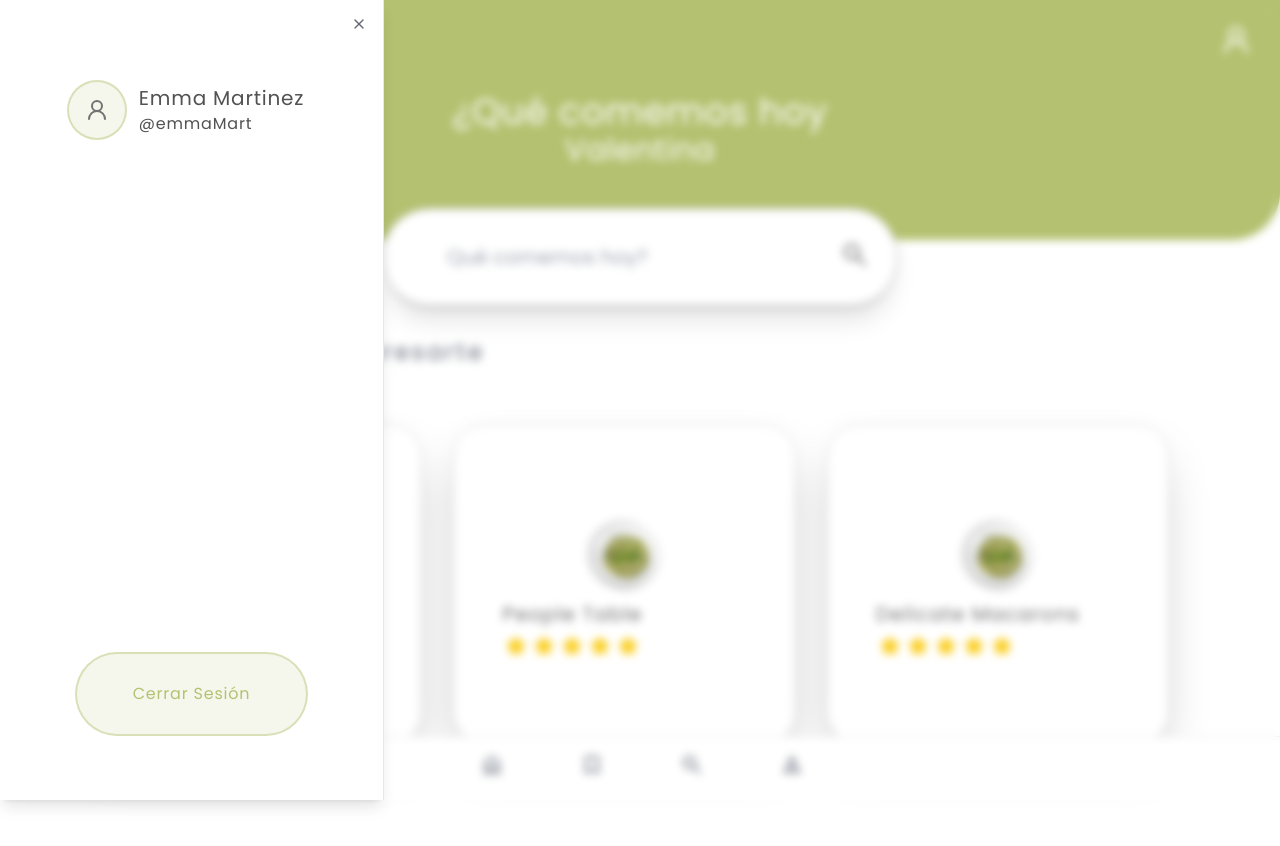
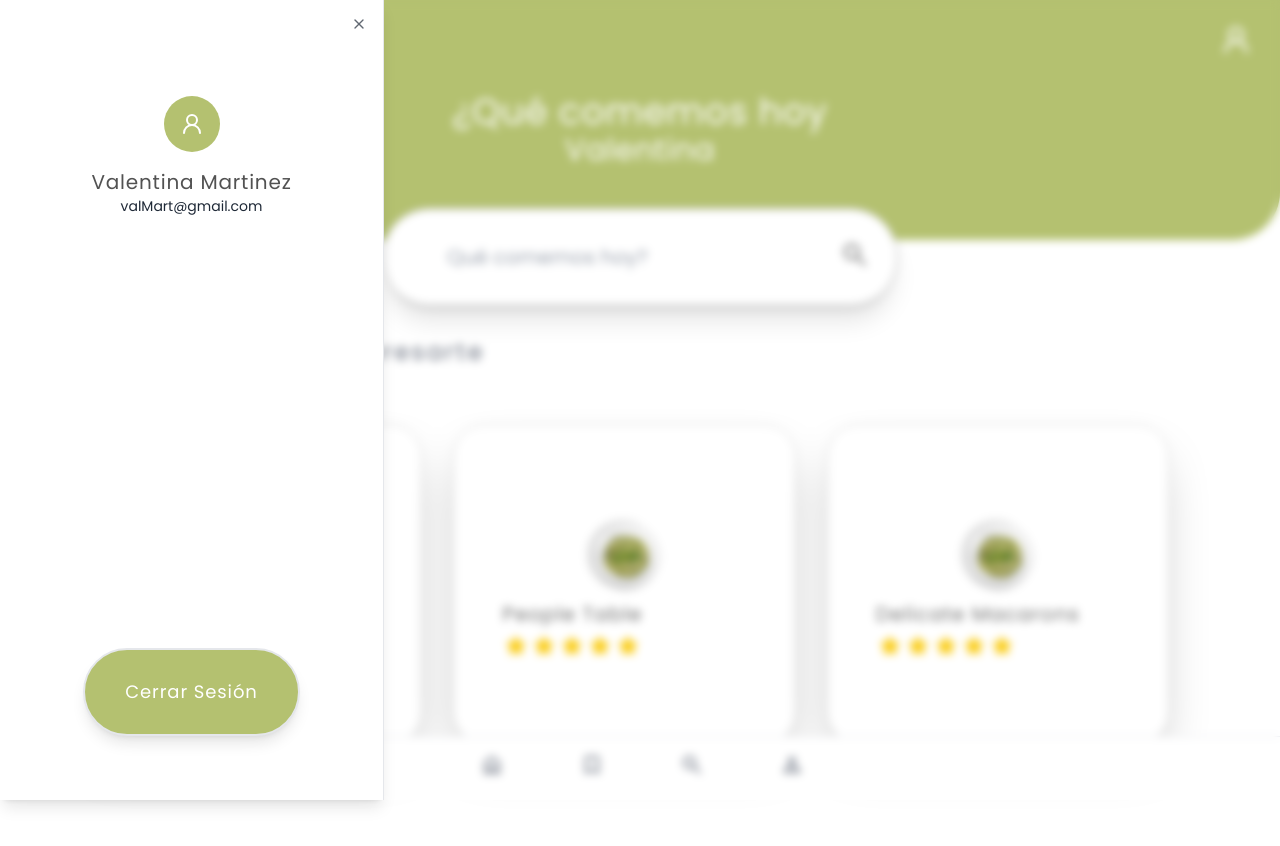
Before and after one commit to Cecimartinez/que-comemos, a React (Vite) app in the folder que-comemos-app/: page / in a window 1280 px wide. Both pictures are taken after a click on the icon 48 px from the left and 40 px from the top of the page. Shown: the top 846 px of the page. Built offline with nearby package versions, Linux system fonts and the light colour scheme.

Commit message:
Update Sidebar global component

```diff
--- a/que-comemos-app/src/components/Sidebar/Sidebar.jsx
+++ b/que-comemos-app/src/components/Sidebar/Sidebar.jsx
@@ -19,20 +19,20 @@ export const Sidebar = () => {
             </SheetTrigger>
             <SheetContent className="bg-white font-poppins flex flex-col justify-between items-center" side={side}>
 
-              <div className="flex my-14 items-center ">
-                <section className=" py-4 border-2 border-[#b4c1706d] bg-[#b4c17022] bg- rounded-full  justify-center items-center px-4">
-                  <User2 className="w-full  text-neutral-500" />
+              <div className="flex my-14 items-center flex-col ">
+                <section className=" py-4 bg-[#B4c170] rounded-full  my-4 justify-center items-center px-4">
+                  <User2 className="w-full  text-white" />
                 </section>
 
                 <div className="flex flex-col justify-start mx-3  items-start  text-neutral-600 tracking-wider">
-                  <h2 className="text-xl  font-medium ">Emma Martinez</h2>
-                  <h3 className="text-base   ">@emmaMart</h3>
+                  <h2 className="text-xl  font-medium ">Valentina Martinez</h2>
                 </div>
+                <h3 className="text-sm   ">valMart@gmail.com</h3>
 
               </div>
 
-              <div className="my-10 border-2 px-14 py-7 rounded-5xl border-[#b4c1706d] cursor-pointer bg-[#b4c17022]">
-                <Link to="/login" className="text-base tracking-wider text-[#B4c170] w-full h-full font-medium ">Cerrar Sesión </Link>
+              <div className="my-10 border-2 px-10 shadow-lg py-7 rounded-5xl  cursor-pointer bg-[#B4c170]">
+                <Link to="/login" className="text-lg tracking-wider text-white w-full h-full font-medium ">Cerrar Sesión </Link>
               </div>
             </SheetContent>
           </Sheet>
```
